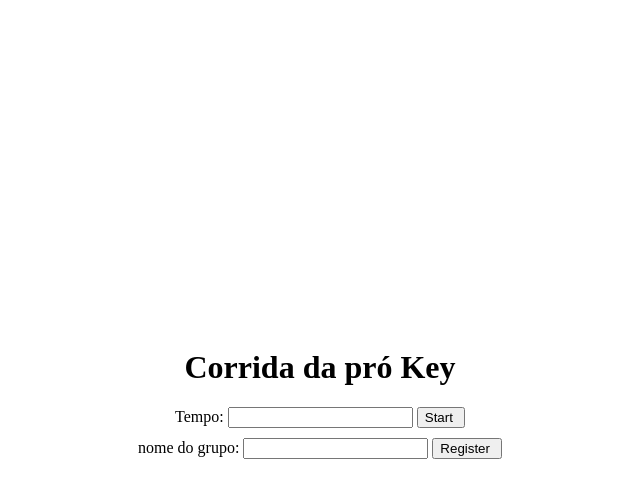
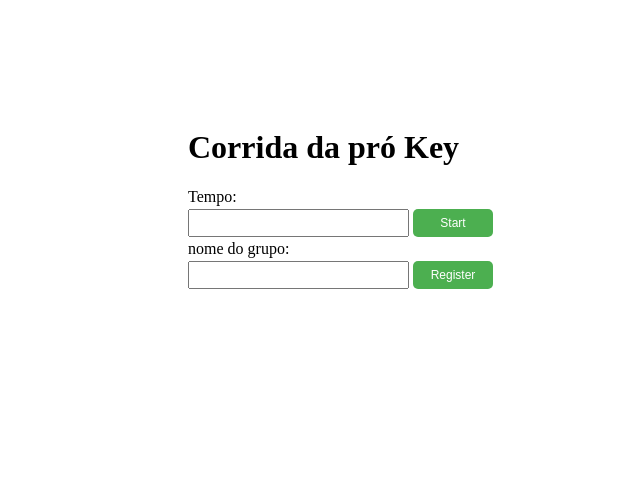
Before and after one commit to auntkey/corrida, a plain HTML site: page index.html in a window 1280 px wide. Shown: the whole page, without its empty margins (320-960 px from the left). Drawn offline with Linux system fonts and the light colour scheme.

Commit message:
Update index.html

```diff
--- a/index.html
+++ b/index.html
@@ -6,8 +6,9 @@
   body {
     display: flex;
     flex-direction: column;
-    align-items: center;
-    justify-content: center;
+    align-items: flex-start;
+    padding-top: 100px;
+    padding-left: 500px;
     height: 100vh;
   }
 
@@ -21,13 +22,27 @@
 
   .name-item {
     margin-bottom: 10px;
-    margin-bottom: 10px;
     padding-right: 10px;
+    display: flex;
+    gap: 10px;
+    align-items: center;
   }
-  button{
-    margin-bottom: 10px;
-    padding-right: 10px;
-  }
+  button {
+  background-color: #4CAF50; /* Green */
+  border: none;
+  color: white;
+  padding: 7px 10px;
+  text-align: center;
+  text-decoration: none;
+  display: inline-block;
+  font-size: 12px;
+  border-radius: 5px;
+      width: 80px;
+}
+      input{
+      padding: 4.5px 20px;
+      margin: 3px 0;
+      }
 </style>
 </head>
 <body>
@@ -35,6 +50,7 @@
 
   <div>
     <label for="duration">Tempo:</label>
+      <br>
     <input type="number" id="duration" min="1" required>
     <button onclick="startTimer()">Start</button>
   </div>
@@ -43,6 +59,7 @@
 
   <div>
     <label for="name">nome do grupo:</label>
+      <br>
     <input type="text" id="name" required>
     <button onclick="registerName()">Register</button>
   </div>
```
